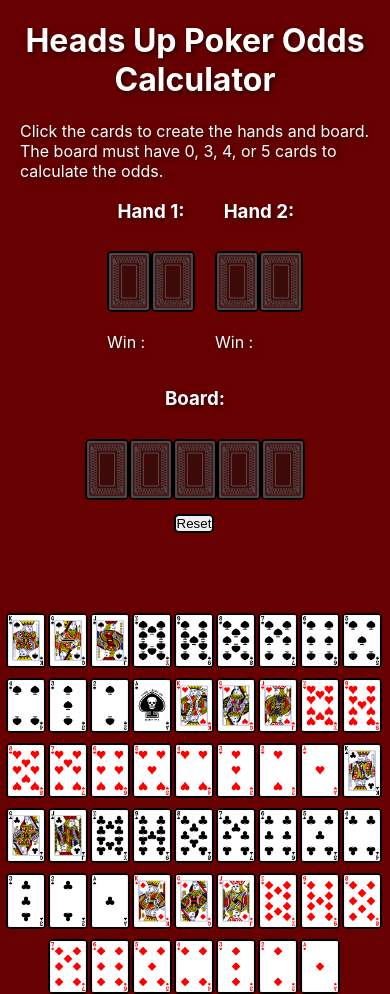
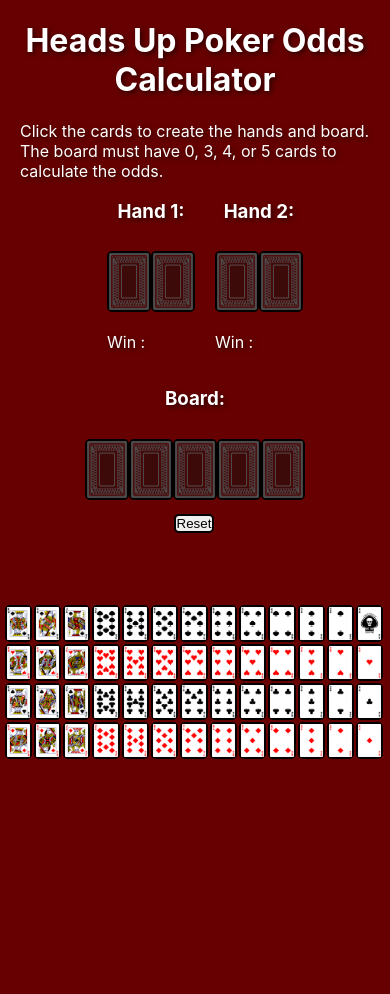
Before and after one commit to simon-rupp/Poker-Odds-Calculator, a React (Create React App) app: page / in a window 390 px wide. After the commit the page ends 844 px from the top, so only its background shows below. Built offline with nearby package versions, Linux system fonts and the light colour scheme.

Commit message:
adjusted for mobile use

```diff
--- a/src/index.css
+++ b/src/index.css
@@ -224,11 +224,13 @@ h1 {
   }
 
   .cardbutton {
-    width: 40px;
+    width: 7%;
+    margin-top: 2px;
   }
 
   .cardbutton.selected {
-    width: 40px;
+    width: 7%;
+    margin-top: 2px;
   }
 
   .Selectedcard {
```
